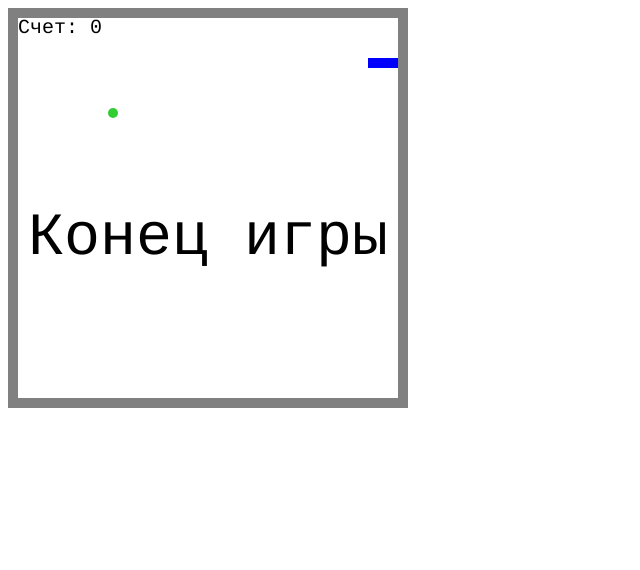
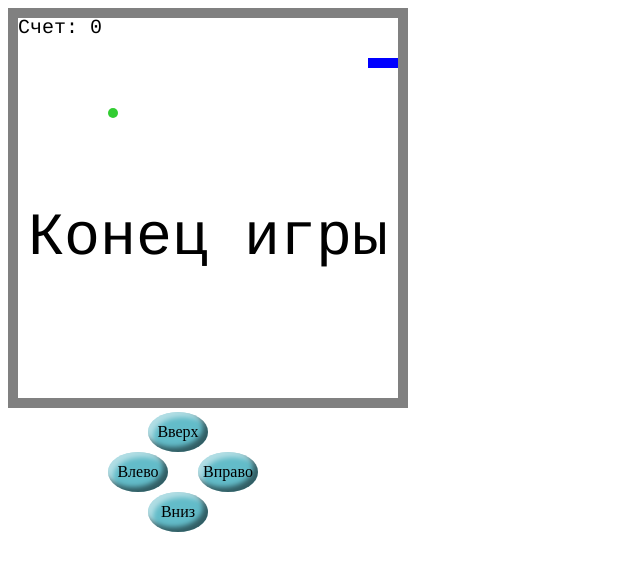
Before and after one commit to vertjs/Snake, a plain HTML site: page Змейка.html in a window 1280 px wide. Shown: the whole page, without its empty margins (0-640 px from the left). Drawn offline with Linux system fonts and the light colour scheme.

Commit message:
add buttons

```diff
--- a/Змейка.css
+++ b/Змейка.css
@@ -0,0 +1,37 @@
+
+.blockBtn {
+	position: relative;
+	left: 60px;
+	display: flex;
+	justify-content: space-between;
+	flex-wrap: wrap;
+	width: 260px;
+	height: 100px;
+
+}
+
+.btn {
+	width: 60px;
+	height: 40px;
+	line-height: 40px;
+	border-radius: 50%;
+	background: #63BCC9;
+	text-align: center;
+	box-shadow:inset -5px -5px 5px 0 rgba(0,0,0,.5),
+             inset 5px 5px 5px 0 rgba(255,255,255,0.5);
+}
+
+.up, .down {
+	margin-left: 80px;
+	margin-right: 20px;
+}
+
+.left {
+	margin-left: 40px;
+	margin-right: 30px;
+}
+
+.right {
+	margin-left: 0px;
+	margin-right: 70px;
+}
--- a/Змейка.html
+++ b/Змейка.html
@@ -3,13 +3,16 @@
 <head>
 	<meta charset="UTF-8">
 	<title>Игра Змейка </title>
+	<link rel="stylesheet" href="Змейка.css">
 </head>
 <body>
 	<canvas id="canvas" width="400" height="400"></canvas>
-	<div id="left"></div>
-	<div id="up"></div>
-	<div id="right"></div>
-	<div id="down"></div>
+	<div class="blockBtn">
+		<div class="btn up">Вверх</div>
+		<div class="btn left">Влево</div>
+		<div class="btn right">Вправо</div>
+		<div class="btn down">Вниз</div>
+	</div>
 <script src="Змейка.js"></script>
 </body>
 
```
